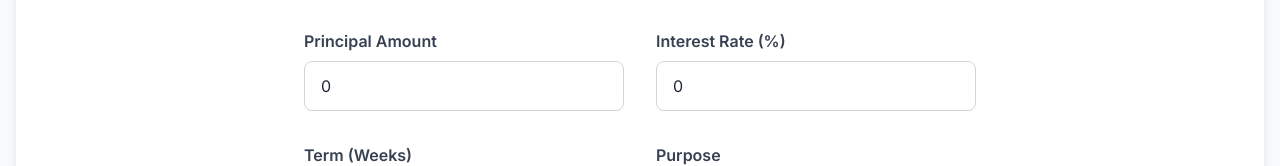
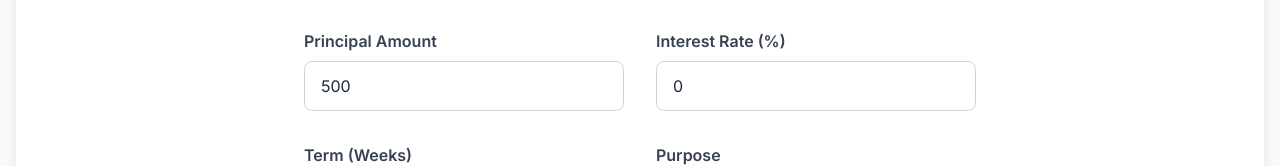
Before and after one commit to AritraRoy0/GFY, a Next.js app in the folder client/: page /loanRequests in a window 1280 px wide. Shown: the part 219-385 px from the top of the page. Built offline with nearby package versions, Linux system fonts and the light colour scheme; no server answers; the database is empty.

Commit message:
Client: Fixed min/max limits on loan request submissiosn

```diff
--- a/client/src/app/loanRequests/page.tsx
+++ b/client/src/app/loanRequests/page.tsx
@@ -14,17 +14,18 @@ import Footer from "../common/Footer";
 import { useRouter } from "next/navigation";
 import { Button } from "@mui/material";
 
-
 const LoanRequestForm: React.FC = () => {
-  const [principalAmount, setPrincipalAmount] = useState<number>(0);
+  const [principalAmount, setPrincipalAmount] = useState<number>(500); // Set default to minimum
   const [interestRate, setInterestRate] = useState<number>(0);
   const [termWeeks, setTermWeeks] = useState<number>(0);
   const [purpose, setPurpose] = useState("");
   const [loading, setLoading] = useState<boolean>(false);
   const [currentUser, setCurrentUser] = useState<User | null>(null);
+  const [principalError, setPrincipalError] = useState<string>(""); // Error state
 
   const dispatch = useDispatch();
   const router = useRouter();
+
   // Fetch authenticated user
   useEffect(() => {
     const auth = getAuth();
@@ -50,9 +51,17 @@ const LoanRequestForm: React.FC = () => {
   const handleSubmit = async (e: React.FormEvent) => {
     e.preventDefault();
     setLoading(true);
+    setPrincipalError(""); // Reset error message
 
     if (!currentUser) {
       alert("Please log in to submit a loan request.");
+      setLoading(false);
+      return;
+    }
+
+    // Validate principal amount
+    if (principalAmount < 500 || principalAmount > 10000) {
+      setPrincipalError("Principal amount must be between $500 and $10,000.");
       setLoading(false);
       return;
     }
@@ -69,7 +78,7 @@ const LoanRequestForm: React.FC = () => {
     try {
       await uploadLoanRequest(newLoanRequest);
       // Reset form fields
-      setPrincipalAmount(0);
+      setPrincipalAmount(500); // Reset to minimum
       setInterestRate(0);
       setTermWeeks(0);
       setPurpose("");
@@ -84,16 +93,10 @@ const LoanRequestForm: React.FC = () => {
     }
   };
 
-
   const handleReviewLoan = (loan: LoanRequest) => {
     dispatch(clearLoanRequestState());
-    dispatch(
-        setLoanRequestState(loan)
-    );
-
-     router.push("/viewLoan"); // Redirect to viewLoan page with the loan ID
-
-
+    dispatch(setLoanRequestState(loan));
+    router.push("/viewLoan"); // Redirect to viewLoan page with the loan ID
   };
 
   return (
@@ -125,9 +128,18 @@ const LoanRequestForm: React.FC = () => {
                             setPrincipalAmount(Number(e.target.value))
                         }
                         required
+                        min={500}
+                        max={10000}
                         placeholder="Enter principal amount"
-                        className="border border-gray-300 rounded-lg px-4 py-3 focus:outline-none focus:ring-2 focus:ring-blue-500 bg-white text-gray-800"
+                        className={`border rounded-lg px-4 py-3 focus:outline-none focus:ring-2 focus:ring-blue-500 bg-white text-gray-800 ${
+                            principalError
+                                ? "border-red-500"
+                                : "border-gray-300"
+                        }`}
                     />
+                    {principalError && (
+                        <p className="text-red-500 mt-2">{principalError}</p>
+                    )}
                   </div>
                   <div className="flex flex-col">
                     <label
@@ -220,7 +232,7 @@ const LoanRequestForm: React.FC = () => {
                           Borrowed By
                         </th>
                         <th className="px-6 py-3 bg-gray-100 text-left text-sm font-semibold text-gray-700 uppercase tracking-wider">
-                          Button
+                          Action
                         </th>
                         <th className="px-6 py-3 bg-gray-100 text-left text-sm font-semibold text-gray-700 uppercase tracking-wider">
                           Principal Amount
@@ -234,7 +246,6 @@ const LoanRequestForm: React.FC = () => {
                         <th className="px-6 py-3 bg-gray-100 text-left text-sm font-semibold text-gray-700 uppercase tracking-wider">
                           Purpose
                         </th>
-
                       </tr>
                       </thead>
                       <tbody className="divide-y divide-gray-200">
@@ -283,7 +294,6 @@ const LoanRequestForm: React.FC = () => {
                               <td className="px-6 py-4 whitespace-nowrap text-gray-800">
                                 {request.purpose}
                               </td>
-
                             </tr>
                         );
                       })}
@@ -294,7 +304,7 @@ const LoanRequestForm: React.FC = () => {
             </section>
           </div>
         </main>
-        <Footer/>
+        <Footer />
       </div>
   );
 };
```
